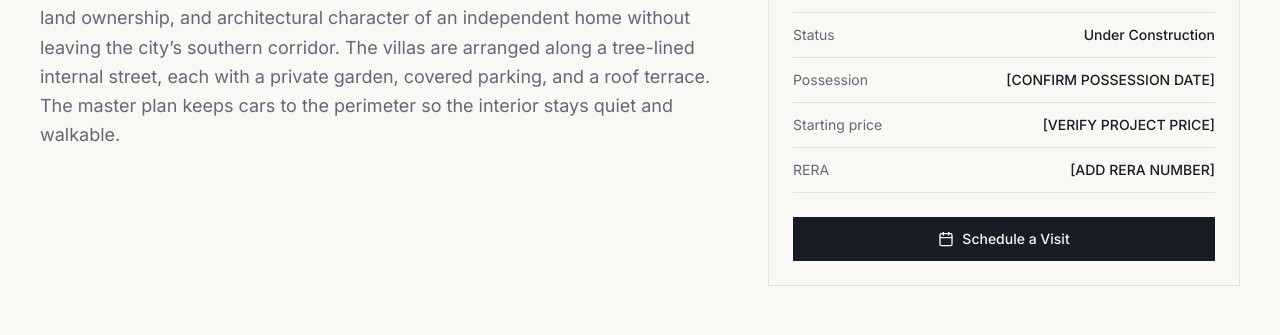
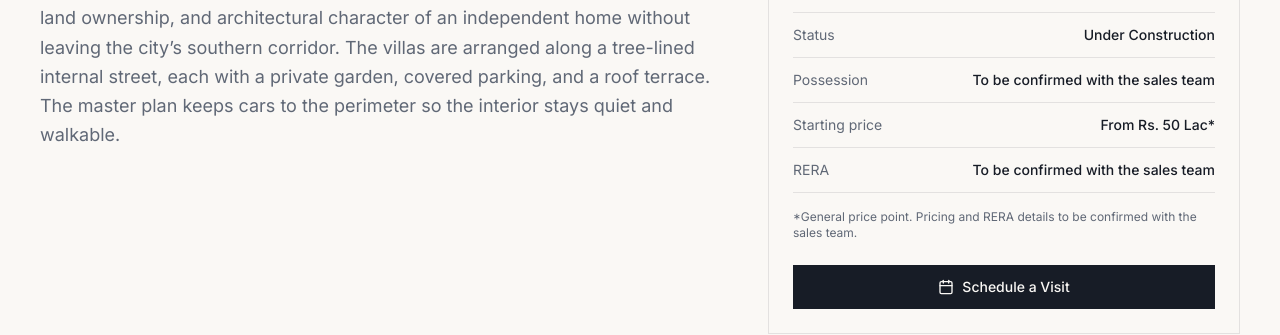
Before and after one commit to Iflaqbhat/yuvagroupOW, a Next.js app: page /projects/yuva-heritage in a window 1280 px wide. Shown: the part 1007-1342 px from the top of the page. Built offline with nearby package versions, Linux system fonts and the light colour scheme.

Commit message:
Data accuracy pass: fix swapped locations, real leadership/contact data, RERA portal link, honest disclaimers

```diff
--- a/app/page.tsx
+++ b/app/page.tsx
@@ -342,8 +342,8 @@ export default function Home() {
           </ScrollReveal>
           <StaggerGroup className="mt-12 grid gap-4 sm:grid-cols-2 lg:grid-cols-3">
             {[
-              { name: 'Electronic City', project: 'Yuva Sunrise' },
-              { name: 'Attibele', project: 'Yuva Utsav' },
+              { name: 'Attibele Industrial Area', project: 'Yuva Sunrise' },
+              { name: 'Electronic City Ph-2', project: 'Yuva Utsav' },
               { name: 'Chandapura', project: 'Yuva Sunshine' },
               { name: 'Anekal Road', project: 'Yuva Residency' },
               { name: 'Hosur Road', project: 'Yuva Heritage' },
--- a/app/projects/[slug]/page.tsx
+++ b/app/projects/[slug]/page.tsx
@@ -133,6 +133,9 @@ export default function ProjectPage({ params }: { params: { slug: string } }) {
                     </div>
                   ))}
                 </dl>
+                <p className="mt-4 text-xs text-muted-foreground">
+                  *General price point. Pricing and RERA details to be confirmed with the sales team.
+                </p>
                 <div className="mt-6 flex flex-col gap-3">
                   <Link href="#visit" className="flex items-center justify-center gap-2 bg-foreground py-3 text-sm font-medium text-background transition-colors hover:bg-accent hover:text-accent-foreground">
                     <Calendar className="h-4 w-4" />
@@ -270,7 +273,10 @@ export default function ProjectPage({ params }: { params: { slug: string } }) {
               </ScrollReveal>
             ))}
           </div>
-          <p className="mt-6 text-xs text-muted-foreground">[ADD APPROVED FLOOR PLAN] — Floor plan images shown are representative. Request the approved plan from the sales team.</p>
+          <p className="mt-6 text-xs text-muted-foreground">
+            Floor plan images shown are representative. Approved plans and RERA details are
+            available with the sales team — request them before booking.
+          </p>
         </div>
       </section>
 
--- a/data/projects.ts
+++ b/data/projects.ts
@@ -4,18 +4,19 @@ export const projects: Project[] = [
   {
     slug: 'yuva-sunrise',
     name: 'Yuva Sunrise',
-    tagline: 'Light-filled homes at the gateway to Electronic City',
-    location: 'Electronic City, Bengaluru',
-    area: 'Electronic City',
+    tagline: 'Light-filled 1, 2 & 3 BHK homes off Hosur Road',
+    // Location: Manchenahalli village, Attibele Industrial Area, off Hosur Road — yuvagroup.in project card ('MANCHENAHALLI VILLAGE, ATTIBELE INDUSTRIAL AREA, OFF HOSUR ROAD')
+    location: 'Manchenahalli village, Attibele Industrial Area, off Hosur Road, Bengaluru',
+    area: 'Attibele Industrial Area',
     status: 'ready-to-move',
     category: 'apartments',
     description:
-      'Spacious 2 & 3 BHK apartments designed for natural light and cross ventilation, minutes from Bengaluru’s tech corridor.',
+      'Spacious 1, 2 & 3 BHK apartments off Hosur Road, designed for natural light and cross ventilation, close to Electronic City’s tech corridor.',
     longDescription:
-      'Yuva Sunrise is a ready-to-move residential address at the heart of Electronic City, built for professionals who want a short commute and a calm home to return to. Each tower is oriented to capture morning light, with deep balconies, large windows, and thoughtfully planned floor plates that keep the living spaces airy through the day. Landscaped courtyards, a central clubhouse, and walking paths make the community feel complete rather than under construction.',
+      'Yuva Sunrise is a ready-to-move residential community of 68 affordable flats at the Attibele Industrial Area, off Hosur Road near Electronic City. Surrounded by open green space, the towers are oriented to capture morning light — deep balconies, large windows, and thoughtfully planned floor plates keep the living spaces airy through the day. Landscaped courtyards, a central clubhouse, and walking paths make the community feel complete rather than under construction.',
     heroImage:
       'https://images.pexels.com/photos/323780/pexels-photo-323780.jpeg?auto=compress&cs=tinysrgb&w=1600',
-    heroAlt: 'Yuva Sunrise apartment towers with landscaped entrance at Electronic City',
+    heroAlt: 'Yuva Sunrise apartment towers with landscaped entrance off Hosur Road',
     gallery: [
       {
         src: 'https://images.pexels.com/photos/210412/pexels-photo-210412.jpeg?auto=compress&cs=tinysrgb&w=1200',
@@ -35,9 +36,9 @@ export const projects: Project[] = [
       },
     ],
     highlights: [
-      { label: 'Configuration', value: '2 & 3 BHK' },
+      { label: 'Configuration', value: '1, 2 & 3 BHK' },
       { label: 'Status', value: 'Ready to Move' },
-      { label: 'Location', value: 'Electronic City' },
+      { label: 'Location', value: 'Attibele Industrial Area' },
     ],
     amenities: [
       'Clubhouse',
@@ -90,15 +91,18 @@ export const projects: Project[] = [
         alt: 'Floor plan for 3 BHK unit at Yuva Sunrise',
       },
     ],
-    startingPrice: '[VERIFY PROJECT PRICE]',
+    startingPrice: 'From Rs. 50 Lac*',
     possession: 'Ready to Move',
-    rera: '[ADD RERA NUMBER]',
-    units: '2 & 3 BHK apartments',
-    bedrooms: '2, 3 BHK',
+    // Per-project RERA number is not published on public sources — do not invent
+    rera: 'To be confirmed with the sales team',
+    units: '1, 2 & 3 BHK apartments',
+    bedrooms: '1, 2 & 3 BHK',
+    // Nearby landmarks from the 'Map Location' block on yuvagroup.in/yuva-sunrise/
     connectivity: [
-      { label: 'Electronic City Phase 1', distance: '5 min' },
-      { label: 'Bommasandra Metro', distance: '12 min' },
-      { label: 'Hosur Road', distance: '4 min' },
+      { label: 'Hosur Main Road', distance: '500 m' },
+      { label: 'Electronic City', distance: '10 km' },
+      { label: 'Hosur Airport (upcoming)', distance: '18 km' },
+      { label: 'Whitefield', distance: '25 km' },
     ],
     faqs: [
       {
@@ -108,27 +112,30 @@ export const projects: Project[] = [
       },
       {
         question: 'What configurations are available?',
-        answer: 'The project offers 2 and 3 BHK apartments. [CONFIRM CURRENT AVAILABILITY]',
+        answer:
+          'The project offers 1, 2 and 3 BHK apartments. Contact the sales team for current availability.',
       },
     ],
-    coordinates: { lat: 12.8456, lng: 77.6603 },
+    // Coordinates: map pin on yuvagroup.in/yuva-sunrise/ (YUVA SUNRISE APARTMENT)
+    coordinates: { lat: 12.77697, lng: 77.74708 },
     featured: true,
   },
   {
     slug: 'yuva-utsav',
     name: 'Yuva Utsav',
-    tagline: 'Community living near Attibele',
-    location: 'Attibele, Bengaluru',
-    area: 'Attibele',
+    tagline: 'Community living in Electronic City Phase 2',
+    // Location: Kammasandra, Electronic City Ph-2 — yuvagroup.in project card ('KAMMASANDRA, ELECTRONIC CITY PH-2, BENGALURU')
+    location: 'Kammasandra, Electronic City Phase 2, Bengaluru',
+    area: 'Kammasandra',
     status: 'ongoing',
     category: 'apartments',
     description:
-      'A growing residential community of 2 & 3 BHK homes close to Attibele and the Hosur Road corridor.',
+      'A growing residential community of 1, 2 & 3 BHK homes in Kammasandra, Electronic City Phase 2.',
     longDescription:
       'Yuva Utsav is an ongoing development designed around the idea of a complete neighbourhood rather than a standalone tower. The master plan clusters homes around shared courtyards, a central green, and a clubhouse, so residents meet naturally rather than passing anonymously. Construction is progressing in phases, with the first towers approaching completion and the community spaces already taking shape.',
     heroImage:
       'https://images.pexels.com/photos/1396122/pexels-photo-1396122.jpeg?auto=compress&cs=tinysrgb&w=1600',
-    heroAlt: 'Yuva Utsav residential community under construction at Attibele',
+    heroAlt: 'Yuva Utsav residential community under construction in Kammasandra, Electronic City Phase 2',
     gallery: [
       {
         src: 'https://images.pexels.com/photos/1438832/pexels-photo-1438832.jpeg?auto=compress&cs=tinysrgb&w=1200',
@@ -144,9 +151,9 @@ export const projects: Project[] = [
       },
     ],
     highlights: [
-      { label: 'Configuration', value: '2 & 3 BHK' },
+      { label: 'Configuration', value: '1, 2 & 3 BHK' },
       { label: 'Status', value: 'Under Construction' },
-      { label: 'Location', value: 'Attibele' },
+      { label: 'Location', value: 'Electronic City Ph-2' },
     ],
     amenities: [
       'Clubhouse',
@@ -184,24 +191,30 @@ export const projects: Project[] = [
         alt: 'Floor plan for 2 BHK unit at Yuva Utsav',
       },
     ],
-    startingPrice: '[VERIFY PROJECT PRICE]',
-    possession: '[CONFIRM POSSESSION DATE]',
-    rera: '[ADD RERA NUMBER]',
-    units: '2 & 3 BHK apartments',
-    bedrooms: '2, 3 BHK',
+    startingPrice: 'From Rs. 50 Lac*',
+    possession: 'To be confirmed with the sales team',
+    // Per-project RERA number is not published on public sources — do not invent
+    rera: 'To be confirmed with the sales team',
+    units: '1, 2 & 3 BHK apartments',
+    bedrooms: '1, 2 & 3 BHK',
+    // Nearby landmarks from the 'Map Location' block on yuvagroup.in/yuva-utsav/
     connectivity: [
-      { label: 'Attibele Junction', distance: '6 min' },
-      { label: 'Hosur Road', distance: '5 min' },
-      { label: 'Electronic City', distance: '20 min' },
+      { label: 'Hebbagudi Metro Station', distance: '5 min' },
+      { label: 'Bangalore–Hosur Main Road (NH-7)', distance: '4 min' },
+      { label: 'D’Mart', distance: '7 min' },
+      { label: 'IT Parks (Infosys, HP, TCS)', distance: '10 min' },
+      { label: 'PES & Symbiosis University', distance: '10 min' },
+      { label: 'Narayana Hrudayalaya & Vimalaya Hospital', distance: '5 min' },
     ],
     faqs: [
       {
         question: 'When will Yuva Utsav be ready?',
         answer:
-          'Yuva Utsav is currently under construction. [CONFIRM POSSESSION DATE] with the sales team for the latest handover timeline.',
+          'Yuva Utsav is currently under construction. Contact the sales team for the latest handover timeline.',
       },
     ],
-    coordinates: { lat: 12.7804, lng: 77.7151 },
+    // Coordinates: map pin on yuvagroup.in/yuva-utsav/ (Yuva utsav apartment)
+    coordinates: { lat: 12.82959, lng: 77.68554 },
     featured: true,
   },
   {
@@ -262,9 +275,10 @@ export const projects: Project[] = [
         alt: 'Floor plan for 2 BHK unit at Yuva Sunshine',
       },
     ],
-    startingPrice: '[VERIFY PROJECT PRICE]',
+    startingPrice: 'From Rs. 50 Lac*',
     possession: 'Ready to Move',
-    rera: '[ADD RERA NUMBER]',
+    // Per-project RERA number is not published on public sources — do not invent
+    rera: 'To be confirmed with the sales team',
     units: '2 & 3 BHK apartments',
     bedrooms: '2, 3 BHK',
     connectivity: [
@@ -286,6 +300,8 @@ export const projects: Project[] = [
     slug: 'yuva-residency',
     name: 'Yuva Residency',
     tagline: 'Quiet residential living off Anekal Road',
+    // UNVERIFIED: location not confirmed against public site content — client to double-check
+    // (yuvagroup.in lists completed projects without locations)
     location: 'Anekal Road, Bengaluru',
     area: 'Anekal Road',
     status: 'completed',
@@ -335,9 +351,10 @@ export const projects: Project[] = [
         alt: 'Floor plan for 2 BHK unit at Yuva Residency',
       },
     ],
-    startingPrice: '[VERIFY PROJECT PRICE]',
+    startingPrice: 'From Rs. 50 Lac*',
     possession: 'Completed',
-    rera: '[ADD RERA NUMBER]',
+    // Per-project RERA number is not published on public sources — do not invent
+    rera: 'To be confirmed with the sales team',
     units: '2 & 3 BHK apartments',
     bedrooms: '2, 3 BHK',
     connectivity: [
@@ -358,6 +375,8 @@ export const projects: Project[] = [
     slug: 'yuva-heritage',
     name: 'Yuva Heritage',
     tagline: 'Premium villas near Hosur Road',
+    // UNVERIFIED: location not confirmed against public site content — client to double-check
+    // (yuvagroup.in lists completed projects without locations)
     location: 'Hosur Road, Bengaluru',
     area: 'Hosur Road',
     status: 'ongoing',
@@ -416,9 +435,10 @@ export const projects: Project[] = [
         alt: 'Floor plan for 3 BHK villa at Yuva Heritage',
       },
     ],
-    startingPrice: '[VERIFY PROJECT PRICE]',
-    possession: '[CONFIRM POSSESSION DATE]',
-    rera: '[ADD RERA NUMBER]',
+    startingPrice: 'From Rs. 50 Lac*',
+    possession: 'To be confirmed with the sales team',
+    // Per-project RERA number is not published on public sources — do not invent
+    rera: 'To be confirmed with the sales team',
     units: '3 & 4 BHK villas',
     bedrooms: '3, 4 BHK',
     connectivity: [
@@ -430,7 +450,7 @@ export const projects: Project[] = [
       {
         question: 'Does Yuva Heritage include land ownership?',
         answer:
-          'Yes. Yuva Heritage is a villa development where each unit includes owned land. [CONFIRM LAND AREA PER UNIT] with the sales team.',
+          'Yes. Yuva Heritage is a villa development where each unit includes owned land. Contact the sales team for the land area per unit.',
       },
     ],
     coordinates: { lat: 12.7654, lng: 77.6985 },
@@ -440,6 +460,9 @@ export const projects: Project[] = [
     slug: 'yuva-lake-view',
     name: 'Yuva Lake View',
     tagline: 'Apartments oriented around a water outlook',
+    // UNVERIFIED: location not confirmed against public site content — client to double-check.
+    // NOTE: a client testimonial on yuvagroup.in references 'Yuva Lakeview, AECS Layout "B" Block, Singasandra'
+    // — worth confirming with the client before changing this field.
     location: 'Anekal Road, Bengaluru',
     area: 'Anekal Road',
     status: 'ongoing',
@@ -491,9 +514,10 @@ export const projects: Project[] = [
         alt: 'Floor plan for 3 BHK unit at Yuva Lake View',
       },
     ],
-    startingPrice: '[VERIFY PROJECT PRICE]',
-    possession: '[CONFIRM POSSESSION DATE]',
-    rera: '[ADD RERA NUMBER]',
+    startingPrice: 'From Rs. 50 Lac*',
+    possession: 'To be confirmed with the sales team',
+    // Per-project RERA number is not published on public sources — do not invent
+    rera: 'To be confirmed with the sales team',
     units: '2 & 3 BHK apartments',
     bedrooms: '2, 3 BHK',
     connectivity: [
@@ -542,18 +566,15 @@ export const testimonials: Testimonial[] = [
 
 export const team: TeamMember[] = [
   {
-    name: '[CEO NAME]',
-    role: 'Chief Executive Officer',
-    bio: '[ADD VERIFIED LEADERSHIP BIOGRAPHY FROM YUVAGROUP.IN]',
-    image:
-      'https://images.pexels.com/photos/2182970/pexels-photo-2182970.jpeg?auto=compress&cs=tinysrgb&w=600',
-  },
-  {
-    name: '[MANAGING DIRECTOR]',
-    role: 'Managing Director',
-    bio: '[ADD VERIFIED LEADERSHIP BIOGRAPHY FROM YUVAGROUP.IN]',
-    image:
-      'https://images.pexels.com/photos/3785079/pexels-photo-3785079.jpeg?auto=compress&cs=tinysrgb&w=600',
+    // One person holds both titles (yuvagroup.in homepage: 'The Chief Executive Officer and
+    // Managing Director of Yuva Group, Mr. Mahendra Reddy'). NOTE: the real About page also
+    // lists Mrs. Anitha Reddy as Managing Director — client to confirm the intended leadership.
+    name: 'Mr. Mahendra Reddy',
+    role: 'Chief Executive Officer & Managing Director',
+    // Bio paraphrased from yuvagroup.in homepage + About Us — verified facts only
+    bio: 'Mr. Mahendra Reddy built Yuva Group from the ground up, beginning with quality, value-driven apartments designed for modern homebuyers across Bengaluru. He later expanded the company into high-potential land development and villa projects. With around 15 years in real estate and about 10 completed projects to date, he continues to focus on construction quality and customer satisfaction.',
+    // Portrait used in the leadership block on yuvagroup.in/about-us/
+    image: 'https://yuvagroup.in/wp-content/uploads/2025/04/001-1.jpg.webp',
   },
 ];
 
```
Also changed, not shown: app/about/page.tsx (+5 -5 lines), app/contact/page.tsx (+11 -1 lines), app/privacy/page.tsx (+27 -3 lines), app/terms/page.tsx (+16 -3 lines), components/forms/SiteVisitForm.tsx (+6 -1 lines), components/layout/Footer.tsx (+11 -1 lines), data/navigation.ts (+6 -3 lines).
